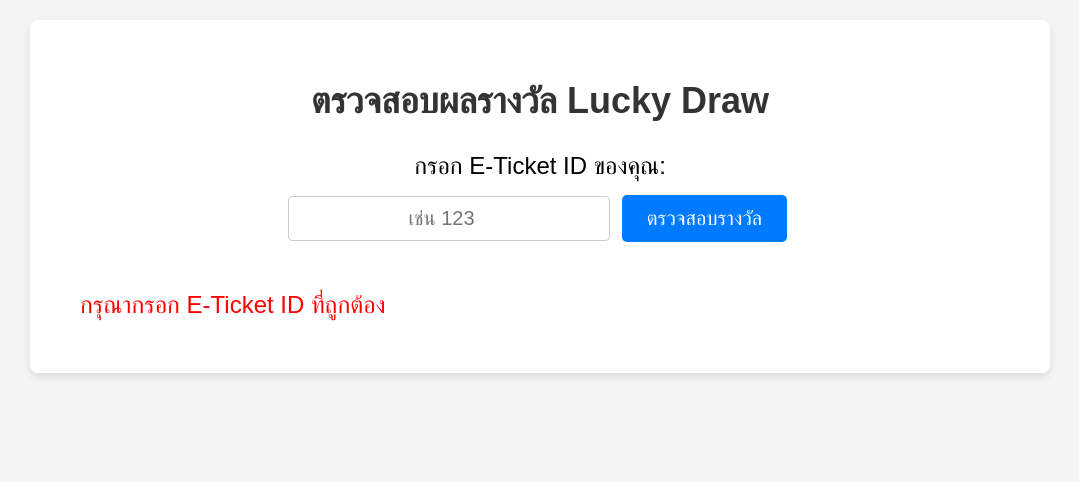
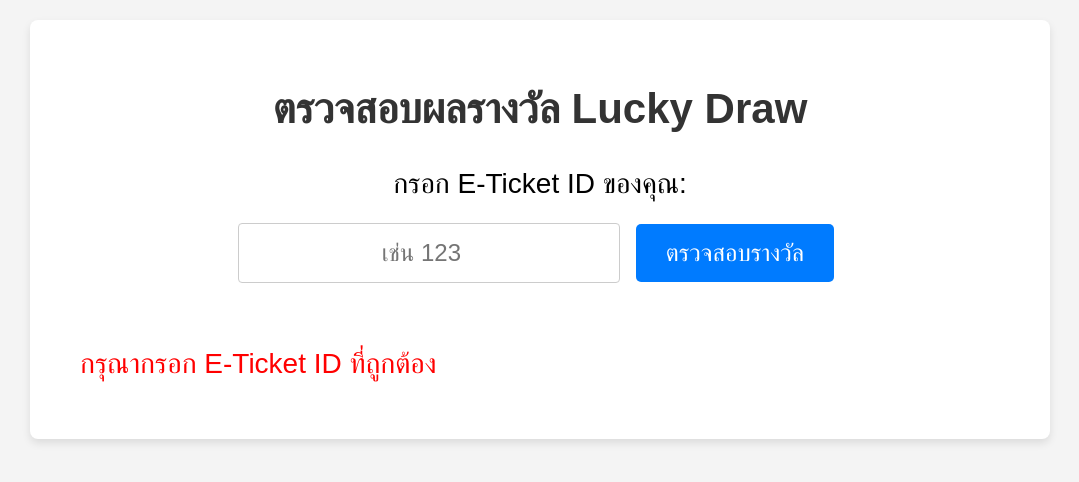
Before and after one commit to Namtalbebe/luckydraw, a plain HTML site: page annouce.html in a window 1280 px wide. Both pictures are taken after a click on the button "ตรวจสอบรางวัล". Shown: the whole page, without its empty margins (100-1179 px from the left). Drawn offline with Linux system fonts and the light colour scheme.

Commit message:
annouce.html

```diff
--- a/annouce.html
+++ b/annouce.html
@@ -6,7 +6,7 @@
   <style>
     body {
       font-family: sans-serif;
-      font-size: 24px;
+      font-size: 28px; /* เพิ่มขนาดฟอนต์โดยรวม */
       display: flex;
       justify-content: center;
       align-items: flex-start; /* จัดเนื้อหาให้อยู่ด้านบน */
@@ -33,29 +33,29 @@
 
     label {
       display: block;
-      margin-bottom: 10px;
+      margin-bottom: 15px; /* เพิ่มระยะห่างด้านล่าง label */
     }
 
     input[type="number"] {
-      padding: 10px;
-      font-size: 20px;
+      padding: 15px; /* เพิ่ม padding */
+      font-size: 24px; /* เพิ่มขนาดฟอนต์ใน input */
       border: 1px solid #ccc;
       border-radius: 4px;
-      margin-bottom: 20px;
-      width: calc(100% - 22px);
-      max-width: 300px;
+      margin-bottom: 25px; /* เพิ่มระยะห่างด้านล่าง input */
+      width: calc(100% - 32px); /* ปรับสำหรับ padding และ border */
+      max-width: 350px; /* เพิ่ม max-width */
       text-align: center;
     }
 
     button {
-      padding: 12px 25px;
-      font-size: 20px;
+      padding: 15px 30px; /* เพิ่ม padding */
+      font-size: 24px; /* เพิ่มขนาดฟอนต์ในปุ่ม */
       background-color: #007bff;
       color: white;
       border: none;
       border-radius: 5px;
       cursor: pointer;
-      margin: 5px;
+      margin: 8px; /* เพิ่ม margin */
       transition: background-color 0.3s ease;
     }
 
@@ -64,7 +64,7 @@
     }
 
     #resultsTableContainer {
-      margin-top: 30px;
+      margin-top: 40px; /* เพิ่ม margin-top */
       text-align: left;
       padding: 0 20px;
     }
@@ -72,12 +72,12 @@
     table {
       width: 100%;
       border-collapse: collapse;
-      margin-top: 15px;
+      margin-top: 20px; /* เพิ่ม margin-top */
     }
 
     th, td {
       border: 1px solid #ddd;
-      padding: 12px;
+      padding: 15px; /* เพิ่ม padding */
       text-align: left;
     }
 
@@ -99,7 +99,7 @@
       }
 
       tr {
-        margin: 0 0 1rem 0;
+        margin: 0 0 1.5rem 0; /* เพิ่ม margin */
         border: 1px solid #ddd;
         border-radius: 5px;
         box-shadow: 0 2px 5px rgba(0,0,0,0.1);
@@ -109,7 +109,7 @@
         border: none;
         border-bottom: 1px solid #eee;
         position: relative;
-        padding-left: 50%;
+        padding-left: 55%; /* เพิ่ม padding-left */
         text-align: right;
       }
 
@@ -117,7 +117,7 @@
         position: absolute;
         top: 0;
         left: 6px;
-        width: 45%;
+        width: 50%; /* ปรับ width */
         padding-right: 10px;
         white-space: nowrap;
         text-align: left;
@@ -144,9 +144,7 @@
     </div>
 
     <script>
-      // IMPORTANT: คุณต้องแทนที่ 'YOUR_GET_PRIZE_APPS_SCRIPT_URL_HERE' ด้วย URL ของ Google Apps Script Web App ใหม่
-      // ที่จะสร้างขึ้นสำหรับหน้านี้ (ดูโค้ด Apps Script ด้านล่าง)
-      const getPrizeAppsScriptUrl = 'https://script.google.com/macros/s/AKfycbyTkh9e0Sa-xJc0MP6Cy-1FYvnL49B5-XmaiAx5Ro-280qTbUNmdgGu4tURD7CzheGY/exec'; // URL ของ Web App สำหรับ check prize ถูกอัปเดตแล้ว
+      const getPrizeAppsScriptUrl = 'https://script.google.com/macros/s/AKfycbyTkh9e0Sa-xJc0MP6Cy-1FYvnL49B5-XmaiAx5Ro-280qTbUNmdgGu4tURD7CzheGY/exec';
 
       async function checkPrize() {
         const eticketId = document.getElementById("eticketIdInput").value;
@@ -157,19 +155,12 @@
           return;
         }
 
-        // ไม่จำเป็นต้องมี alert สำหรับ URL ที่ยังไม่ได้ตั้งค่าแล้ว
-        // if (getPrizeAppsScriptUrl === 'YOUR_GET_PRIZE_APPS_SCRIPT_URL_HERE') {
-        //     resultsContainer.innerHTML = `<p style="color: red;">Error: กรุณาตั้งค่า 'getPrizeAppsScriptUrl' ในโค้ดด้วย URL ของ Apps Script สำหรับดึงข้อมูลรางวัล</p>`;
-        //     console.error("Please configure the getPrizeAppsScriptUrl.");
-        //     return;
-        // }
-
         resultsContainer.innerHTML = `<p>กำลังตรวจสอบรางวัลสำหรับ E-Ticket ID: ${eticketId}...</p>`;
 
         try {
           const response = await fetch(`${getPrizeAppsScriptUrl}?id=${eticketId}`, {
             method: 'GET',
-            mode: 'cors' // ใช้ 'cors' เพื่ออ่านการตอบกลับจาก Apps Script
+            mode: 'cors'
           });
 
           if (!response.ok) {
@@ -196,7 +187,7 @@
                     <td>${p.id || '-'}</td>
                     <td>${p.name || '-'}</td>
                     <td>${p.shop || '-'}</td>
-                    <td>${p.prize || 'ไม่ได้ลงทะเบียนเข้าร่วมงาน'}</td>
+                    <td>${p.prize || 'ไม่ได้ลงทะเบียนเข้างาน'}</td>
                   </tr>
                 </tbody>
               </table>
```
